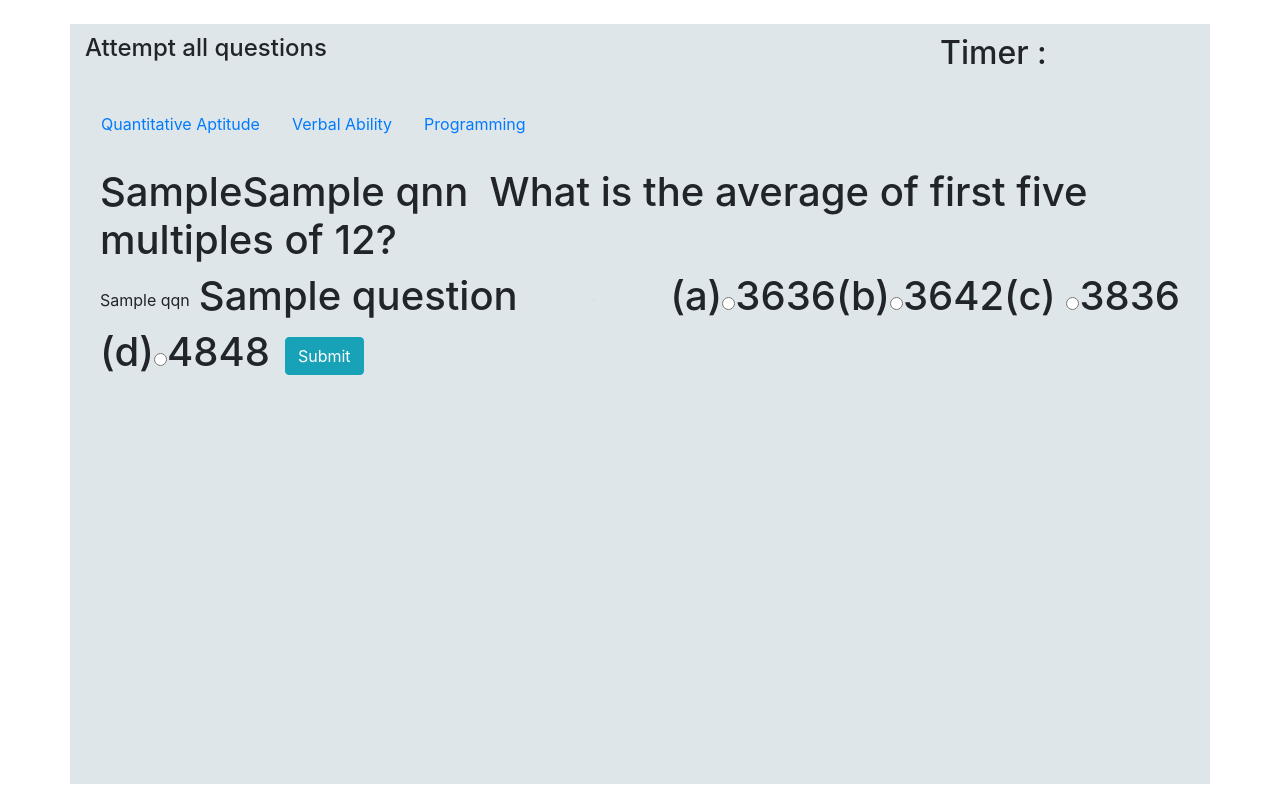
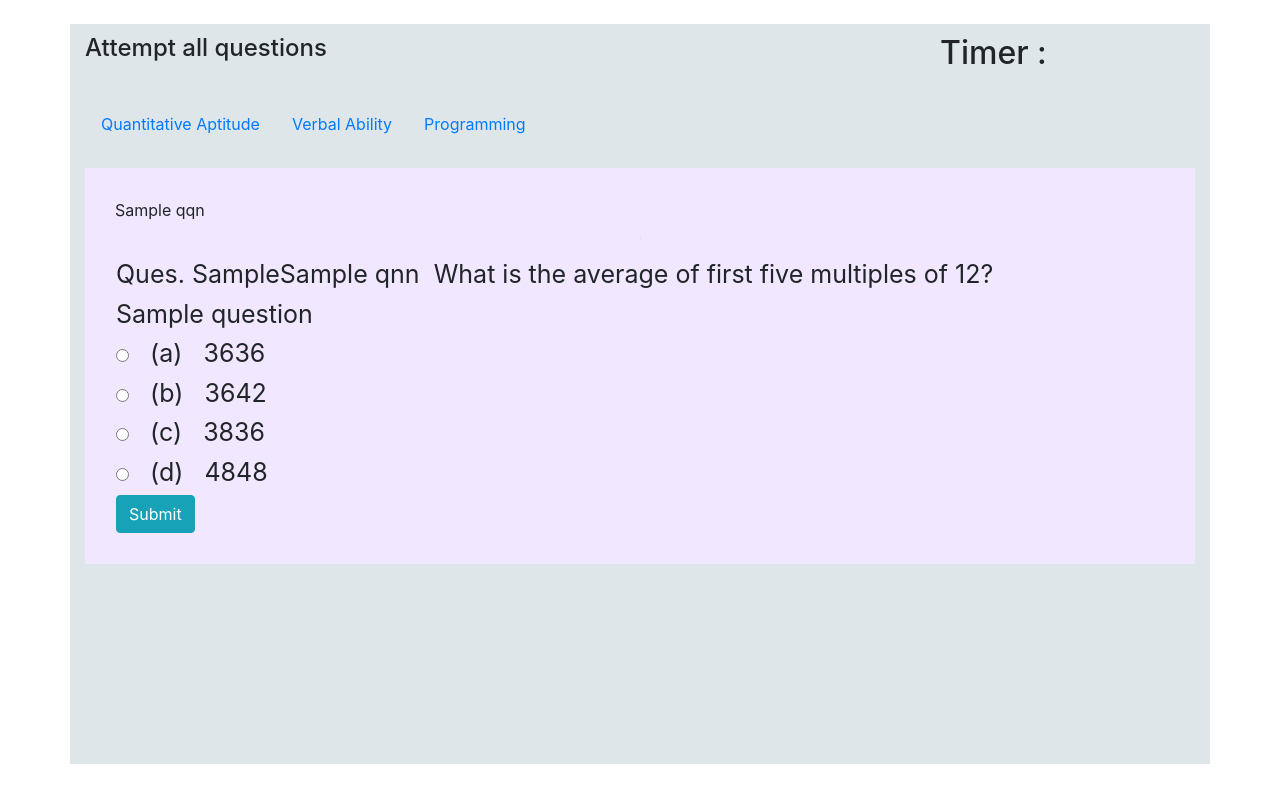
Before and after one commit to ashwanidubey/Student-Performance-Analysis, a Django app: template student_performance_analysis/user_app/templates/user_app/taketest1.html in a window 1280 px wide. Run offline with Django 3.2, Linux system fonts and the light colour scheme; data comes from the database, SQL or seed files in the repository; both versions use the stored data as it was after the commit; the template is opened without the code that fills it: values that come from a table or form of the project are taken from there, most other values are stand-ins (such as "Sample title", 1, 10 or a date in 2020); some libraries are stand-ins or nearby versions.

Commit message:
taketest is formatted

```diff
--- a/student_performance_analysis/user_app/templates/user_app/taketest1.html
+++ b/student_performance_analysis/user_app/templates/user_app/taketest1.html
@@ -12,7 +12,7 @@
 <body>
 <br>
 
-<div class="container" style="background-color:#dfe6e9; padding-bottom: 400px;  padding-top: 10px;" >
+<div class="container" style="background-color:#dfe6e9; padding-bottom: 200px;  padding-top: 10px;" >
 
   <div class="row">
     <div class="col-lg-9">
@@ -29,29 +29,29 @@
   <ul class="nav nav-pills" role="tablist">
     {% if apt %}
     <li class="nav-item">
-      <a class="nav-link active" data-toggle="pill" href="#home">Quantitative Aptitude</a>
+      <a class="nav-link active" data-toggle="pill" href="" >Quantitative Aptitude</a>
     </li>
       {% else %}
       <li class="nav-item">
-        <a class="nav-link " data-toggle="pill" href="#home">Quantitative Aptitude</a>
+        <a class="nav-link " data-toggle="pill" href="" onclick="check1()">Quantitative Aptitude</a>
       </li>
       {% endif %}
       {% if verb %}
       <li class="nav-item">
-        <a class="nav-link active" data-toggle="pill" href="#menu1">Verbal Ability</a>
+        <a class="nav-link active" data-toggle="pill" href="">Verbal Ability</a>
       </li>
         {% else %}
         <li class="nav-item">
-          <a class="nav-link " data-toggle="pill" href="#menu1">Verbal Ability</a>
+          <a class="nav-link " data-toggle="pill" href="" onclick="check1()">Verbal Ability</a>
         </li>
         {% endif %}
         {% if prog %}
         <li class="nav-item">
-          <a class="nav-link active" data-toggle="pill" href="#menu3">Programming</a>
+          <a class="nav-link active" data-toggle="pill" href="" >Programming</a>
         </li>
           {% else %}
           <li class="nav-item">
-            <a class="nav-link" data-toggle="pill" href="#menu3">Programming</a>
+            <a class="nav-link" data-toggle="pill" href="" onclick="check1()">Programming</a>
           </li>
           {% endif %}
 
@@ -64,9 +64,9 @@
   <!-- Tab panes -->
   <div class="tab-content">
 
-      <div class="container">
+      <div class="" style="background-color: #f1e7fe; padding: 30px;">
 
-        <form class="form-inline my-2 my-lg-0" action="/performance/showquestion/" method="post">
+        <form class="" action="/performance/showquestion/" method="post">
     			{% csrf_token %}
 
     			<!-- <h3>question : {{q.question}} </h3> -->
@@ -74,52 +74,65 @@
           <input type="hidden" name="qn" value={{qn}}>
           <input type="hidden" name="qnn" value={{qnn}}>
 
-          <table style="font-size: 25px; padding:10px; margin-top: 20px;">
+          <!-- <div class="row" style="font-size: 25px;">
 
-              <tr><h1>{{qn}}{{qnn}} &#160;{{q.question}}</h1>
+              Ques {{qn}}{{qnn}}   &nbsp; {{q.question}}
+          </div>
 
+          <div>
+          <ul style="list-style-type: none; font-size: 25px; ">
+            <li><input type="radio" name="" value="">&nbsp; {{q.opA}}{{qq.opA}}</li>
+            <li><input type="radio" name="" value="">&nbsp; {{q.opB}}{{qq.opB}}</li>
+            <li><input type="radio" name="" value="">&nbsp; {{q.opC}}{{qq.opC}}</li>
+            <li><input type="radio" name="" value="">&nbsp; {{q.opD}}{{qq.opD}}</li>
+          </ul>
+        </div> -->
+
+  <!-- <div class="row">
+
+          <button type="button" name="button">Submit</button>
+          <button type="button" name="button">Next</button>
+</div> -->
+
+          <table style="font-size: 25px;">
+
+              <tr>
+                <td>Ques. {{qn}}{{qnn}} &#160;{{q.question}}<td>
               </tr>
+
                 {{qqn}} &#160;
                 {%for x in question %}
-                  <tr><h1>{{x}}</h1><br/></tr>
+                    <tr><td>{{x}}</td></tr>
                 {% endfor %}<hr width="0px">
-              <br/>
+
               <tr>
-                <h1>(a)<input type="radio" id="arch13" name="a101" value="{{q.opB}}">{{q.opA}}{{qq.opA}}</h1>
+                <td><input type="radio" id="arch13" name="a101" value="{{q.opB}}" required> &nbsp; (a) &nbsp; {{q.opA}}{{qq.opA}}</td>
+              </tr>
 
+              <tr>
+                <td><input type="radio" id="arch23" name="a101" value="{{q.opB}}" required> &nbsp; (b) &nbsp; {{q.opA}}{{qq.opB}}</td>
               </tr>
-              <br/>
+
               <tr>
-                <h1>(b)<input type="radio" id="arch23" name="a102" value="{{q.opB}}">{{q.opA}}{{qq.opB}}</h1>
+                 <td><input type="radio" id="arch33" name="a101" value="{{q.opB}}" required> &nbsp; (c) &nbsp; {{q.opC}}{{qq.opA}} </td>
+              </tr>
+
+              <tr>
+                 <td>  <input type="radio" id="arch43" name="a101" value="{{q.opB}}" required> &nbsp; (d) &nbsp; {{q.opD}}{{qq.opD}} </td>
+              </tr>
 
 
 
-              <tr>
-                <h1>(c)  <input type="radio" id="arch33" name="a103" value="{{q.opB}}">{{q.opC}}{{qq.opA}}</h1>
 
 
-              </tr>
-              <tr>
-                <h1>  (d)<input type="radio" id="arch43" name="a104" value="{{q.opB}}">{{q.opD}}{{qq.opD}}</h1>
 
 
-              </tr>
+            <tr><td>  <button type="submit" class="btn btn-info ">Submit</button></td></tr>
+</table>
 
-          </table>
-      <center>
-          <div class="container d-flex h-100 ">
-            <div class="row justify-content-center align-self-center" style="margin:auto auto auto auto;">
+    </form>
 
-
-              <button type="submit" class="btn btn-info ">Submit</button>
-          </div>
-          </center>
-    		</form>
-
-
-    </div>
-
-    <div id="home" class="container tab-pane fade " style="background-color:#d5b8ff; padding-bottom: 100px;"><br>
+    <!-- <div id="home" class="container tab-pane fade " style="background-color:#d5b8ff; padding-bottom: 100px;"><br>
     </div>
     <div id="menu1" class="container tab-pane fade" style="background-color:#d5b8ff; padding-bottom: 100px;"><br>
       <h3>Menu 1</h3>
@@ -132,9 +145,14 @@
     <div id="menu3" class="container tab-pane fade" style="background-color:#d5b8ff; padding-bottom: 100px;"><br>
       <h3>Menu 2</h3>
       <p>Sed ut perspiciatis unde omnis iste natus error sit voluptatem accusantium doloremque laudantium, totam rem aperiam.</p>
-    </div>
+    </div> -->
   </div>
 </div>
-
+</div>
+<script>
+  function check1(){
+alert('Section navigation is not allowed');
+      }
+</script>
 </body>
 </html>
```
Also changed, not shown: student_performance_analysis/db.sqlite3.
